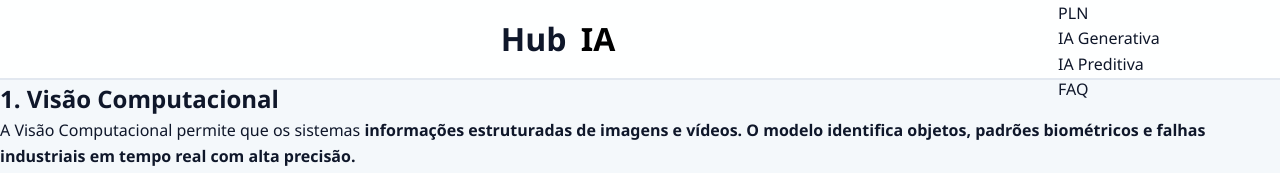
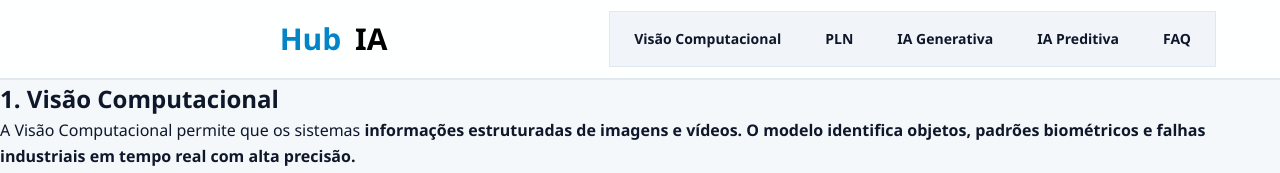
Before and after one commit to gabriela-scupin/Display_TA, a plain HTML site: page hub_IA/index.html in a window 1280 px wide. Shown: the top 173 px of the page. Drawn offline with Linux system fonts and the light colour scheme.

Commit message:
add: estilização do nav link

```diff
--- a/hub_IA/css/style.css
+++ b/hub_IA/css/style.css
@@ -24,17 +24,39 @@
 }
 
 .header__title{
-
+    font-size: var(--font-size-xl);
+    color: var(--color-primary);
+    font-weight: 700;
 }
 
 .nav__list{
-
+    display: flex;
+    gap: 8px;
+    background-color: var(--color-nav-list-bg);
+    padding: 6px;
+    border-radius: var(--radius-md);
+    border: 1px solid var(--color-border);
 }
 
 .nav__item{
-
+    display: flex;
 }
 
 .nav__link{
+ font-size: var(--font-size-sm);
+ font-weight: 600;
+ padding: 10px 18px;
+ border-radius: var(--radius-sm);
+ color: var(--color-text-multed);
+ position: relative;
+ background-color: transparent;
+ transition: color 0.3s ease, background-color 0.3s ease, transform 0.2s ease;
+}
 
+.nav__link:hover,
+.nav__link:focus {
+    background-color: var(--color-primary);
+    color: var(--color-nav-link-hover);
+    transform: translateY(-2px);
+    box-shadow: 0 4px 12px rgba(2, 132, 199, 0.3);
 }
```
